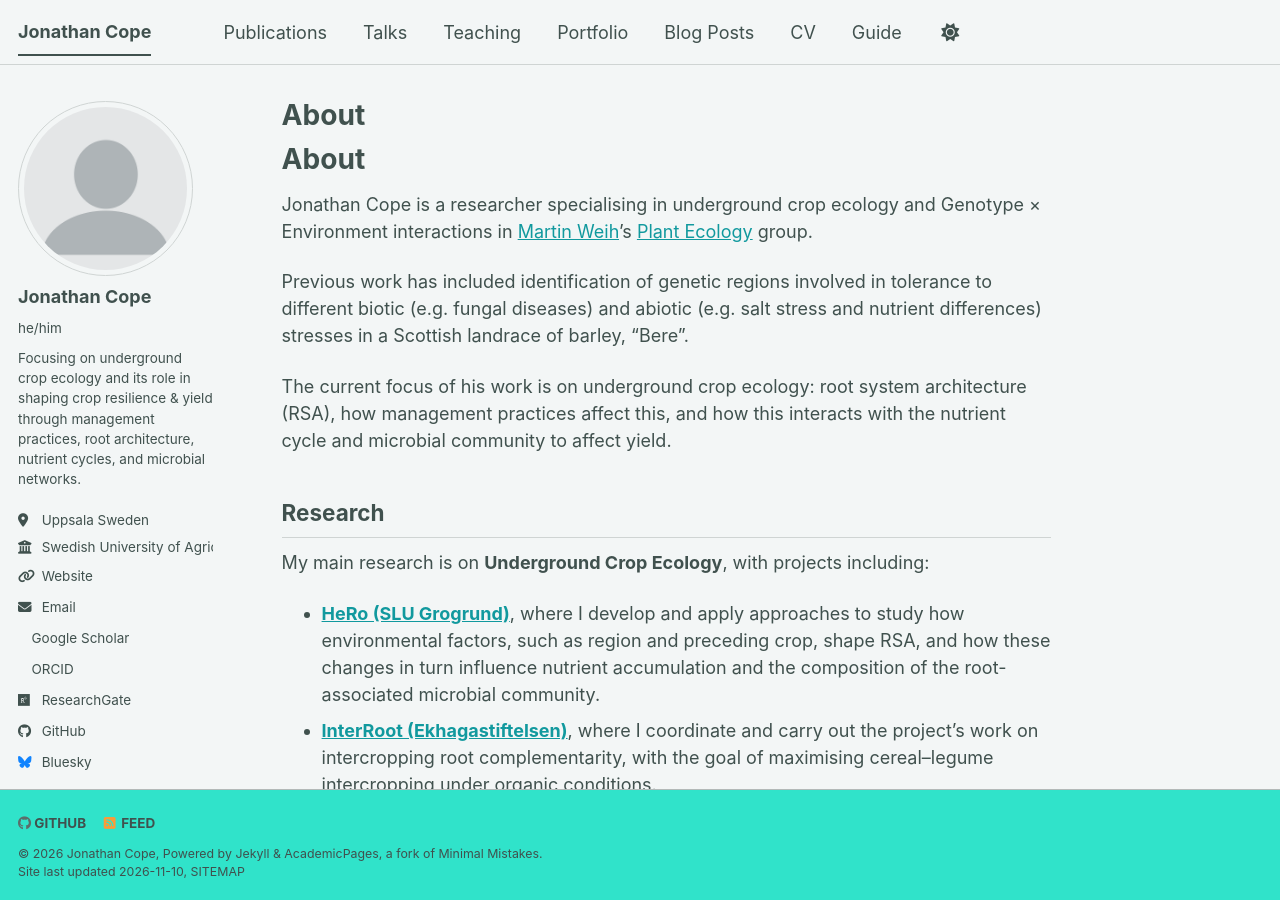
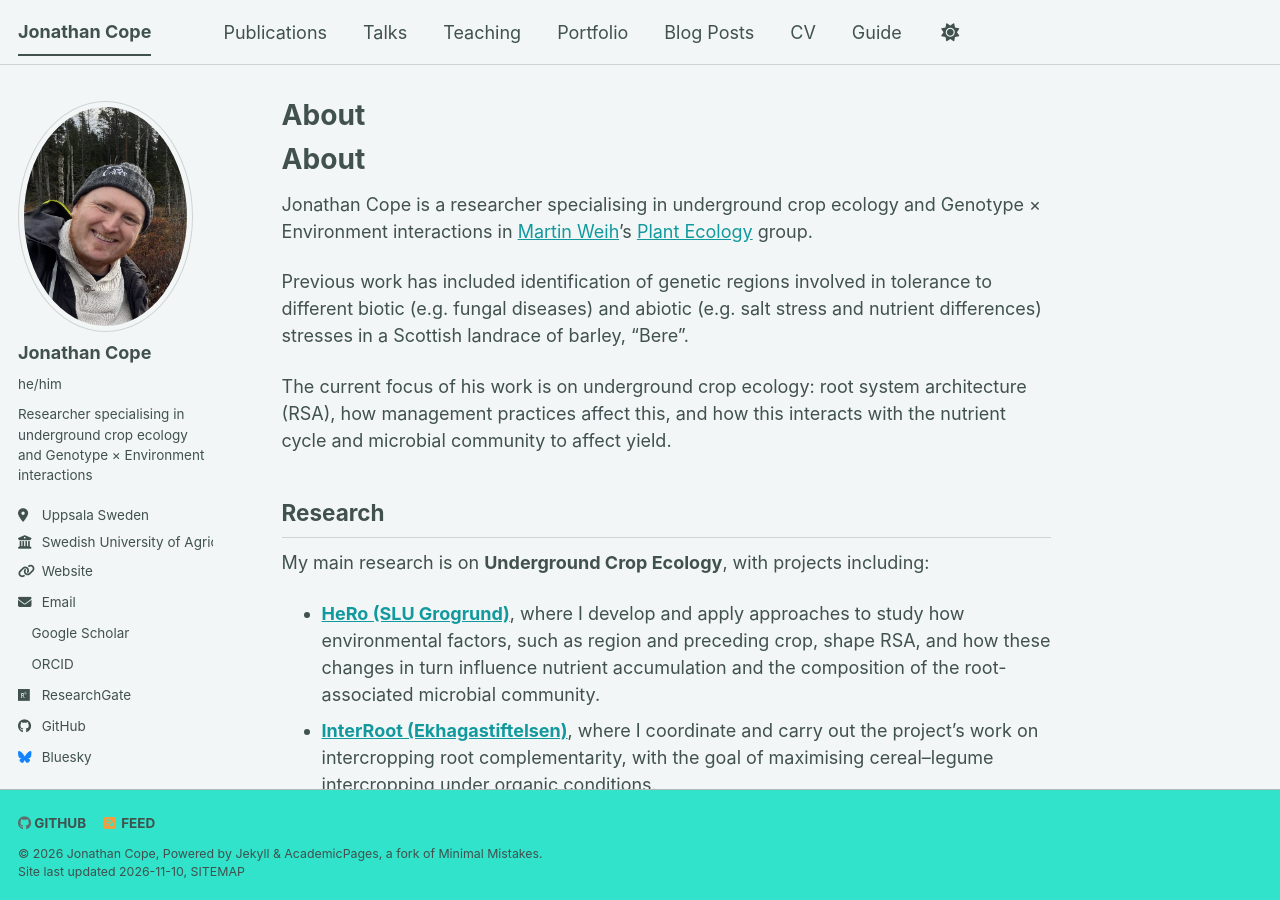
Before and after one commit to jec52/jec52.github.io, a Jekyll site: the page built from _pages/about.md, in a window 1280 px wide and 900 px high. Built offline with Jekyll 4.4.1, drawn with Linux system fonts in a browser that asks for light colours; a script bundle is joined from its source files by our own code; a style sheet for code colours, icons or effects is not loaded.

Commit message:
Update _config.yml

```diff
--- a/_config.yml
+++ b/_config.yml
@@ -23,10 +23,10 @@ repository               : "jec52/jec52.github.io"
 #               Additional customization can be done by editing /_includes/author-profile.html
 author:
   # Biographic information
-  avatar           : "profile.png"
+  avatar           : "IMG_8010.JPEG"
   name             : "Jonathan Cope"
   pronouns         : "he/him"
-  bio              : "Focusing on underground crop ecology and its role in shaping crop resilience & yield through management practices, root architecture, nutrient cycles, and microbial networks."
+  bio              : "Researcher specialising in underground crop ecology and Genotype × Environment interactions"
   location         : "Uppsala Sweden"
   employer         : "Swedish University of Agricultural Sciences"
   uri              : "https://www.slu.se/en/profilepages/c/jonathan-cope/"
```
